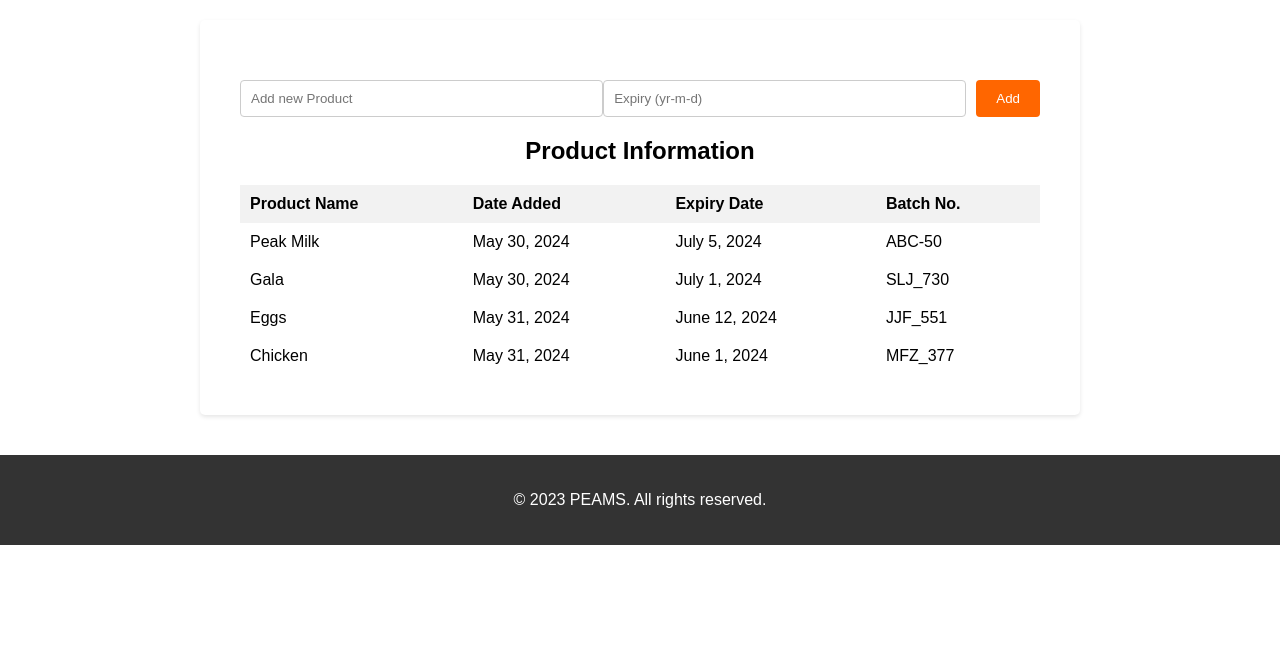
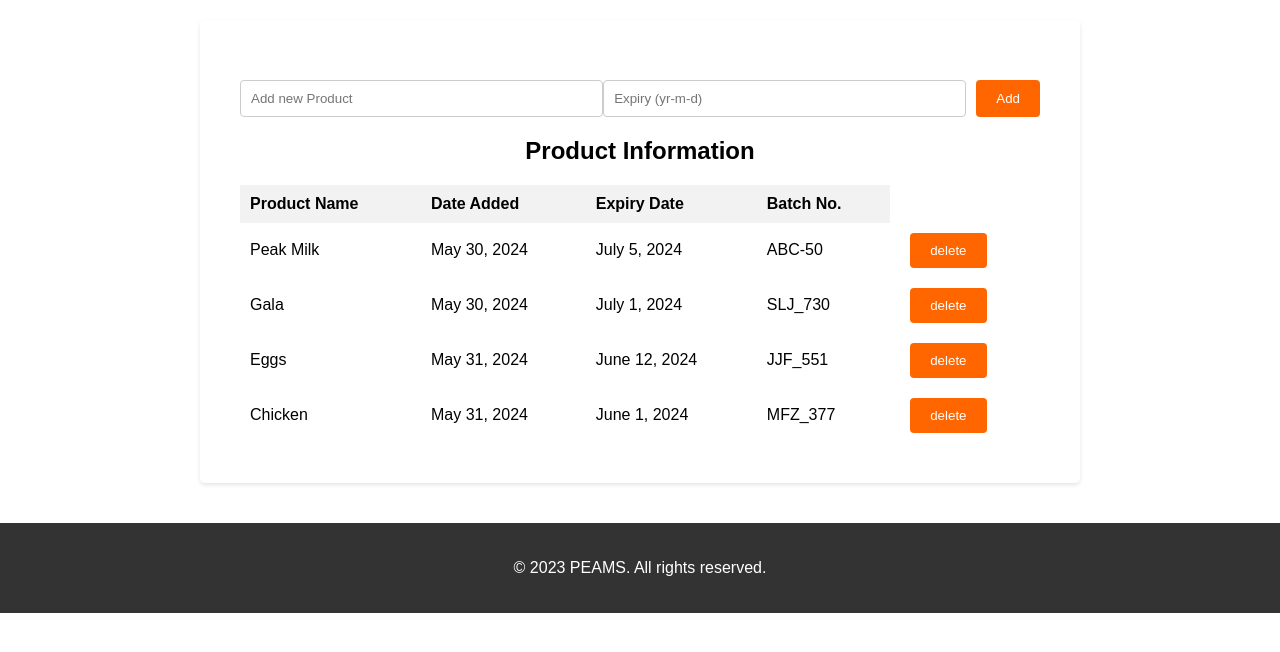
Before and after one commit to coollad49/PEAMS, a Django app: page /product/ in a window 1280 px wide. Shown: the part 120-772 px from the top of the page. Run offline with Django 4.2, Linux system fonts and the light colour scheme; data comes from the database, SQL or seed files in the repository; both versions use the stored data as it was after the commit.

Commit message:
can delete product

```diff
--- a/PEAMS/urls.py
+++ b/PEAMS/urls.py
@@ -11,4 +11,5 @@ urlpatterns = [
     path('tracker/', views.tracker, name='tracker'),
     path('notifications/', views.notify, name='notify'),
     path('product/', views.products, name="products"),
+    path('product/delete/<str:batch_no>', views.delete_product, name="delete-product"),
 ]
--- a/peams_app/models.py
+++ b/peams_app/models.py
@@ -12,7 +12,7 @@ class Product(models.Model):
     name = models.CharField(max_length=150)
     date_added = models.DateField(auto_now_add=True)
     expiry_date = models.DateField()
-    batch_no = models.CharField(max_length=50)
+    batch_no = models.CharField(max_length=50, unique=True)
     expired = models.BooleanField(default=False)
     about_to_expire = models.BooleanField(default=False)
     alert_status = models.CharField(default="okay", max_length=20)
--- a/peams_app/templates/peams_app/product.html
+++ b/peams_app/templates/peams_app/product.html
@@ -31,6 +31,7 @@
                             <td>{{ product.date_added }}</td>
                             <td>{{ product.expiry_date }}</td>
                             <td>{{ product.batch_no }}</td>
+                            <td><a href="{% url 'delete-product' product.batch_no %}"><button>delete</button></a></td>
                         </tr>
                     {% endfor %}
                 </tbody>
--- a/peams_app/views.py
+++ b/peams_app/views.py
@@ -128,3 +128,8 @@ def products(request):
         'products' : products,
     }
     return render(request, 'peams_app/product.html', context)
+
+def delete_product(request, batch_no):
+    product = Product.objects.get(batch_no=batch_no)
+    product.delete()
+    return HttpResponseRedirect(reverse("products"))
```
Also changed, not shown: db.sqlite3, peams_app/migrations/0008_alter_product_batch_no.py (added).
